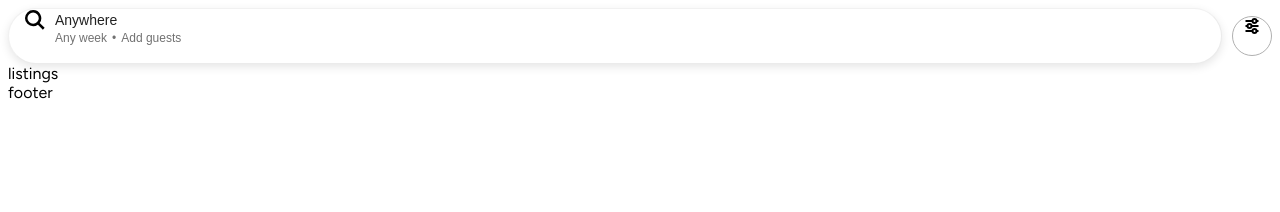
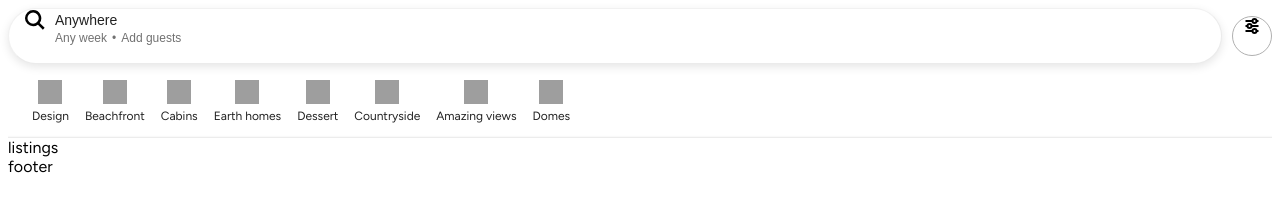
Before and after one commit to teonkajkafon/soc-airbnb-clone, a plain HTML site: page index.html in a window 1280 px wide. Drawn offline with Linux system fonts and the light colour scheme; grey boxes are pictures that could not be loaded.

Commit message:
commit section 1

```diff
--- a/index.html
+++ b/index.html
@@ -44,19 +44,106 @@
               d="M7 16H3m26 0H15M29 6h-4m-8 0H3m26 20h-4M7 16a4 4 0 1 0 8 0 4 4 0 0 0-8 0zM17 6a4 4 0 1 0 8 0 4 4 0 0 0-8 0zm0 20a4 4 0 1 0 8 0 4 4 0 0 0-8 0zm0 0H3">
             </path>
           </svg>
+        </span>
+      </button>
+    </div>
 
-        </span>
+    <div class="propertyTypeBar">
+      <div class="propertyContainer">
+        <div class="propertyDisplay">
+          <div class="propertyIcon">
+            <img src="https://a0.muscache.com/pictures/50861fca-582c-4bcc-89d3-857fb7ca6528.jpg" width="24px"
+              height="24px">
+          </div>
+          <div class="propertyText">Design</div>
+        </div>
+      </div>
 
-      </button>
+      <div class="propertyContainer">
+        <div class="propertyDisplay">
+          <div class="propertyIcon">
+            <img src="https://a0.muscache.com/pictures/bcd1adc0-5cee-4d7a-85ec-f6730b0f8d0c.jpg" width="24px"
+              height="24px">
+          </div>
+          <div class="propertyText">Beachfront</div>
+        </div>
+      </div>
 
-    </div>
+      <div class="propertyContainer">
+        <div class="propertyDisplay">
+          <div class="propertyIcon">
+            <img src="https://a0.muscache.com/pictures/732edad8-3ae0-49a8-a451-29a8010dcc0c.jpg" width="24px"
+              height="24px">
+          </div>
+          <div class="propertyText">Cabins</div>
+        </div>
+      </div>
+
+      <div class="propertyContainer">
+        <div class="propertyDisplay">
+          <div class="propertyIcon">
+            <img src="https://a0.muscache.com/pictures/d7445031-62c4-46d0-91c3-4f29f9790f7a.jpg" width="24px"
+              height="24px">
+          </div>
+          <div class="propertyText">Earth homes</div>
+        </div>
+      </div>
+
+      <div class="propertyContainer">
+        <div class="propertyDisplay">
+          <div class="propertyIcon">
+            <img src="https://a0.muscache.com/pictures/a6dd2bae-5fd0-4b28-b123-206783b5de1d.jpg" width="24px"
+              height="24px">
+          </div>
+          <div class="propertyText">Dessert
+          </div>
+        </div>
+      </div>
+
+      <div class="propertyContainer">
+        <div class="propertyDisplay">
+          <div class="propertyIcon">
+            <img src="https://a0.muscache.com/pictures/6ad4bd95-f086-437d-97e3-14d12155ddfe.jpg" width="24px"
+              height="24px">
+          </div>
+          <div class="propertyText">Countryside
+          </div>
+        </div>
+      </div>
+
+      <div class="propertyContainer">
+        <div class="propertyDisplay">
+          <div class="propertyIcon">
+            <img src="https://a0.muscache.com/pictures/3b1eb541-46d9-4bef-abc4-c37d77e3c21b.jpg" width="24px"
+              height="24px">
+          </div>
+          <div class="propertyText">Amazing views
+          </div>
+        </div>
+      </div>
+
+      <div class="propertyContainer">
+        <div class="propertyDisplay">
+          <div class="propertyIcon">
+            <img src="https://a0.muscache.com/pictures/89faf9ae-bbbc-4bc4-aecd-cc15bf36cbca.jpg" width="24px"
+              height="24px">
+          </div>
+          <div class="propertyText">Domes
+          </div>
+        </div>
+      </div>
+
+
     </div>
 
 
 
 
 
-    </nav>
+
+
+
+
   </header>
   <main>
     listings
--- a/style.css
+++ b/style.css
@@ -1,6 +1,11 @@
 body {
   font-family: 'Figtree', sans-serif;
 }
+
+header {
+  box-shadow: inset 0 -6px 2px -5px rgba(0 0 0/0.1);
+}
+
 
 .searchbar {
   display: grid;
@@ -61,3 +66,48 @@ body {
   justify-content: center;
   background-color: rgb(255, 255, 255);
 }
+
+.propertyTypeBar {
+  display: grid;
+  height: 74px;
+  overflow-x: auto;
+  touch-action: manipulation;
+  grid-auto-flow: column;
+  justify-content: flex-start;
+  column-gap: 16px;
+  padding-inline-end: 24px;
+  padding-inline-start: 24px;
+}
+
+.propertyContainer {
+  display: flex;
+  width: 64;
+  flex-direction: column;
+  margin-top: 12px;
+  margin-bottom: 10px;
+  padding-top: 4px;
+  padding-bottom: 4px;
+  color: rgb(34, 34, 34);
+}
+
+
+.propertyDisplay {
+  display: flex;
+  align-items: center;
+  flex-direction: column;
+  gap: 4px;
+}
+
+.propertyIcon {
+  display: flex;
+  width: 24px;
+  height: 24px;
+}
+
+.propertyText {
+  font-size: 12px;
+  line-height: 16px;
+  text-align: center;
+  white-space: nowrap;
+
+}
```
